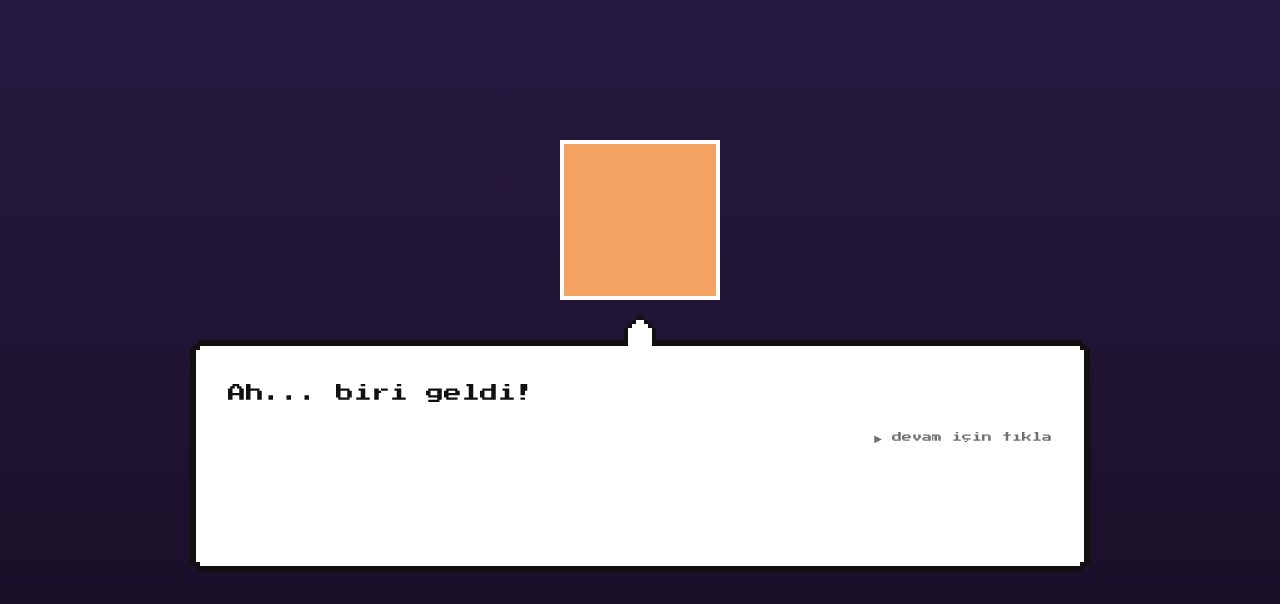
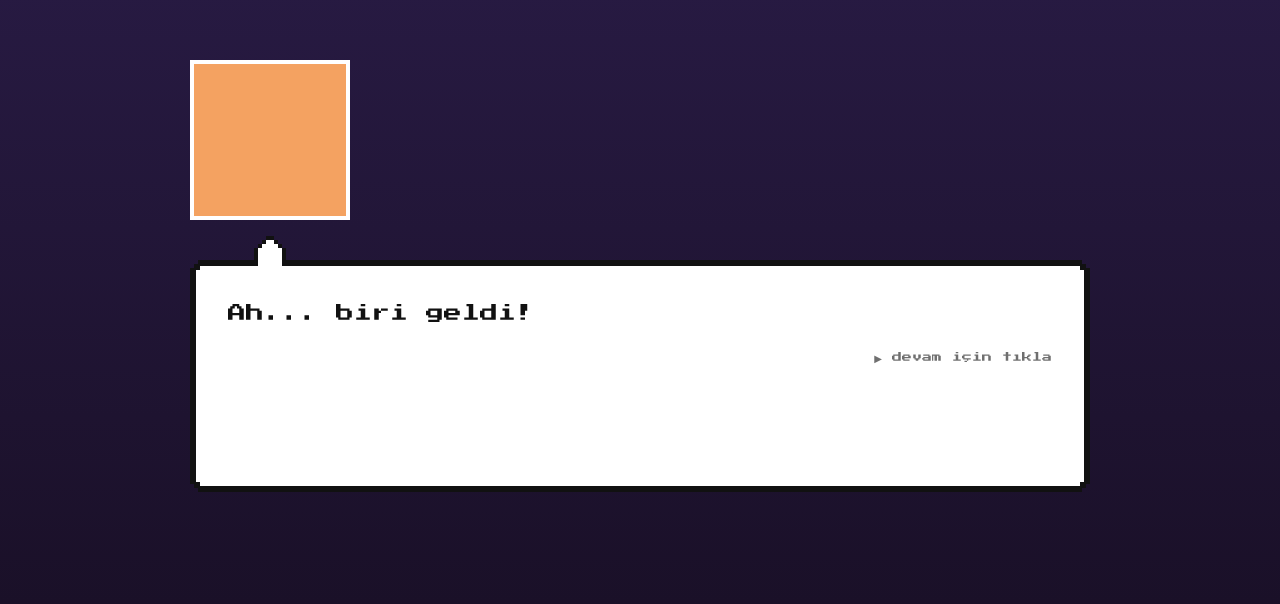
Before and after one commit to balan0303/balan-net, a Next.js app: page / in a window 1280 px wide. Shown: the part 196-800 px from the top of the page. Built offline with nearby package versions, Linux system fonts and the light colour scheme.

Commit message:
balon ucu sola alindi

```diff
--- a/app/globals.css
+++ b/app/globals.css
@@ -14,7 +14,7 @@ html, body {
   flex-direction: column;
   justify-content: flex-end;
   align-items: center;
-  padding: 1rem 1rem 2rem;
+  padding: 1rem 1rem 14vh; /* alttaki değer büyüdükçe balon yukarı çıkar */
   background: linear-gradient(#2b1d4a, #1a1028);
 }
 
@@ -23,7 +23,9 @@ html, body {
   height: 160px;
   background: #f4a261; /* placeholder: sonra PNG ile değişecek */
   border: 4px solid #fff;
-  margin-bottom: 40px; /* balonun ucuna yer bırakır */
+  margin-bottom: 40px;
+  align-self: flex-start;
+  margin-left: max(0px, calc(50% - 450px)); /* balonun sol kenarıyla aynı hiza */
 }
 
 /* ---------- Pixel konuşma balonu ---------- */
@@ -71,10 +73,9 @@ html, body {
   position: absolute;
   pointer-events: none;
 }
-
 .bubble-wrap::before { /* siyah dış kısım */
   top: -24px;
-  left: calc(50% - 16px);
+  left: 64px; /* eskisi: calc(50% - 16px) */
   width: 32px;
   height: 30px;
   background: #111;
@@ -87,7 +88,7 @@ html, body {
 
 .bubble-wrap::after { /* beyaz iç kısım */
   top: -20px;
-  left: calc(50% - 12px);
+  left: 68px; /* eskisi: calc(50% - 12px) */
   width: 24px;
   height: 26px;
   background: #fff;
```
